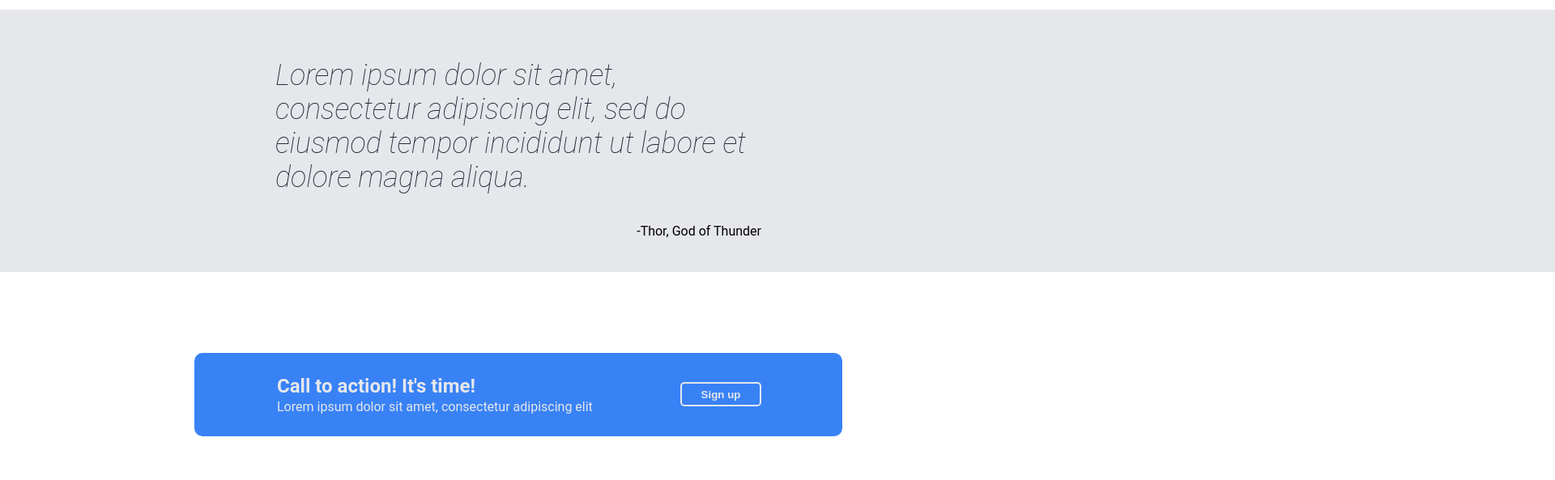
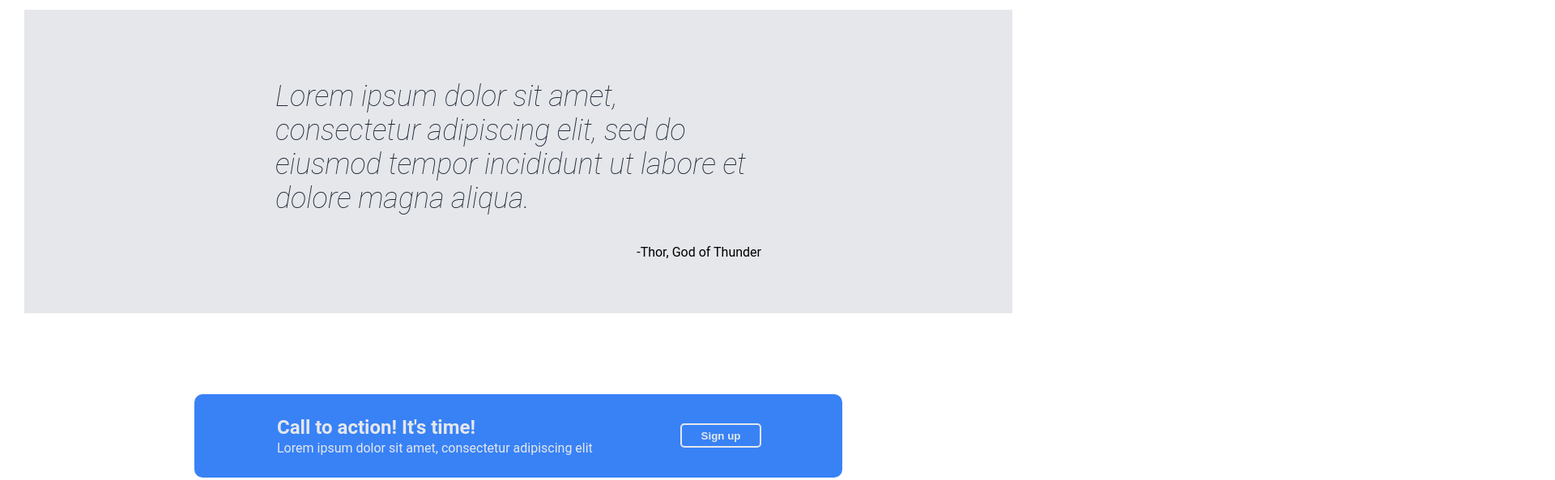
Before and after one commit to mathias56k/odin-LandingPage, a plain HTML site: page index.html in a window 1280 px wide. Shown: the part 1066-1659 px from the top of the page at 81% size, 1920 px wide, since content can reach past the window. Drawn offline with Linux system fonts and the light colour scheme.

Commit message:
Fixing Quote & Organizing Organized the HTML and CSS a little bit better A LONG WAY TO GO. Tried to fix the quote section, might need to restart. --- What to fix: Quote section div not side to side of page. CTA is not shrinking Hero needs to shrink more

```diff
--- a/styles.css
+++ b/styles.css
@@ -6,6 +6,7 @@ body {
     text-align: center;
 }
 
+/* Header / Navbar */
 .header {
     display: flex;
     justify-content: space-between;
@@ -27,6 +28,7 @@ body {
     flex-shrink: 0;
 }
 
+/* Hero */
 a,
 .hero-paragraph {
     text-decoration: none;
@@ -78,6 +80,7 @@ ul {
     font-weight: bold;
 }
 
+/* Content */
 .content-img {
     width: 200px;
     height: 200px;
@@ -113,26 +116,30 @@ ul {
     font-weight: bold;
 }
 
+/* Quote */
 .quote {
     display: flex;
+    flex-direction: column;
     justify-content: space-between;
     align-items: center;
-    padding: 2% 100%;
+    padding: 0;
+    margin: 0;
     background: #E5E7EB;
-    margin: 0;
+    width: 100%;
 }
 
 .quote-in {
-    padding: px;
+    padding: 50px 30px;
 }
 
 .quote-text {
-    width: 600px;
     color: #1F2937;
     font-size: 36px;
     font-weight: lighter;
     font-style: italic;
     text-align: left;
+    max-width: 600px;
+    min-width: 100px;
 }
 
 .quote-name {
@@ -140,11 +147,14 @@ ul {
     display: flex;
 }
 
+/* Call To Action */
 .cta {
     background-color: #3882F6;
     margin: 100px;
     border-radius: 10px;
     color: #E5E7EB;
+    display: flex;
+    align-items: center;
 }
 
 .cta-in {
@@ -174,6 +184,7 @@ ul {
     height: 30px;
 }
 
+/* Footer */
 .footer {
     background-color: #1F2937;
     padding: 20px;
```
Also changed, not shown: index.html (+1 -1 lines).
